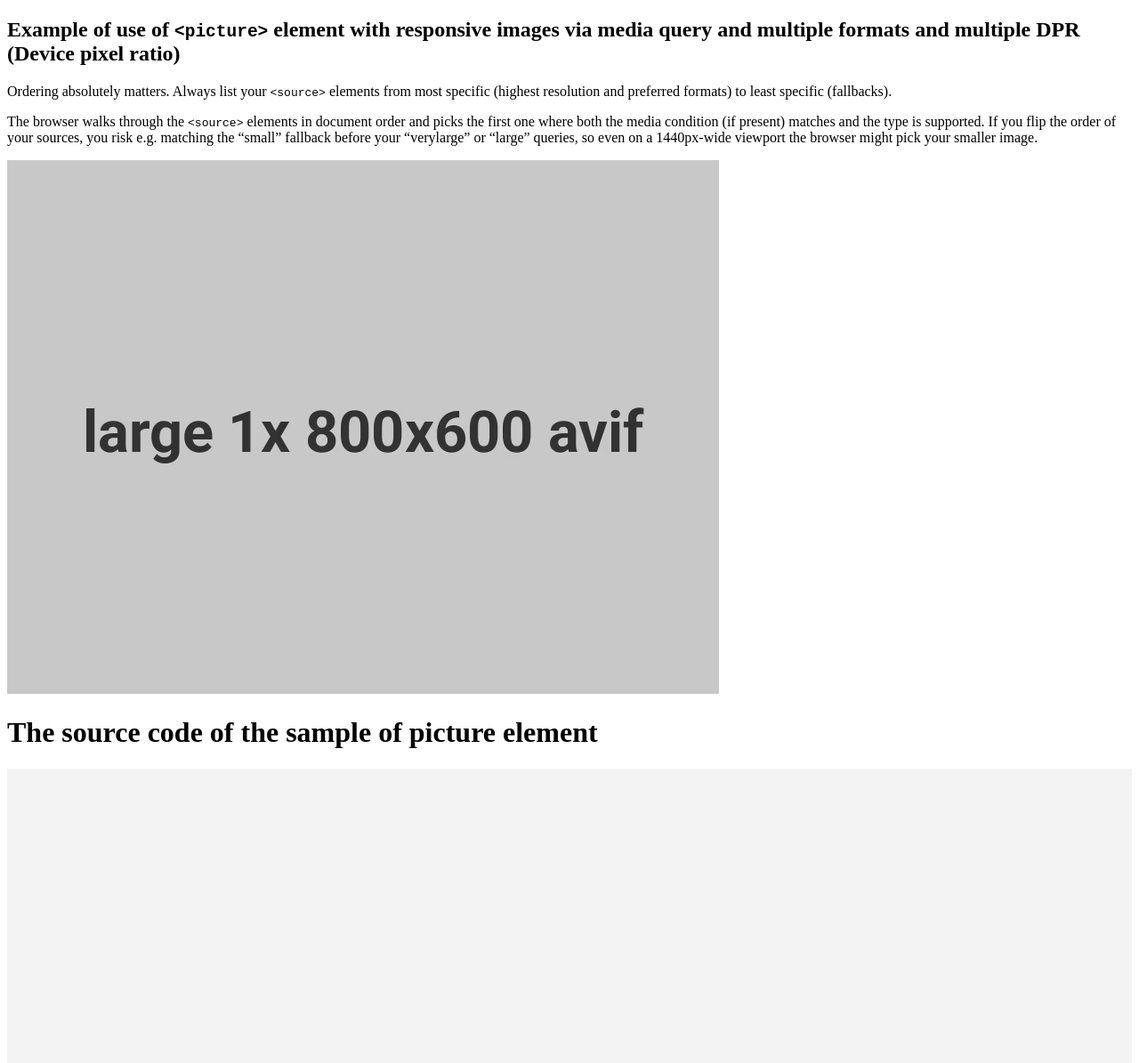
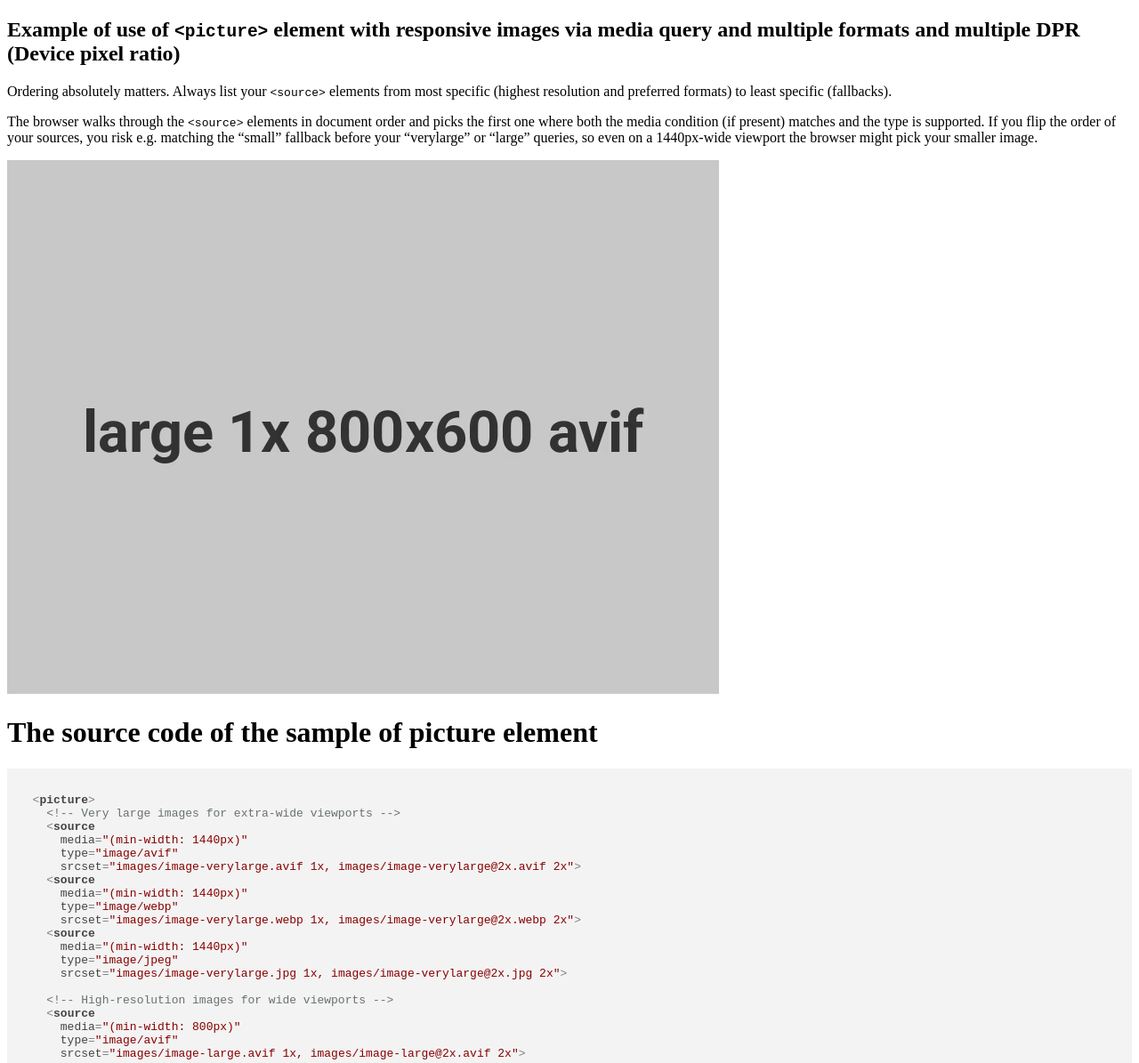
Before and after one commit to luzfcb/html5_picture_element_sample, a plain HTML site: page index.html in a window 1280 px wide. Shown: the top 1195 px of the page at 89% size. Drawn offline with nearby package versions, Linux system fonts and the light colour scheme.

Commit message:
Update index.html

```diff
--- a/index.html
+++ b/index.html
@@ -86,67 +86,67 @@
 
   <h1>The source code of the sample of picture element</h1>
   <pre><code class="language-html">
-  <picture>
-    <!-- Very large images for extra-wide viewports -->
-    <source
-      media="(min-width: 1440px)"
-      type="image/avif"
-      srcset="images/image-verylarge.avif 1x, images/image-verylarge@2x.avif 2x">
-    <source
-      media="(min-width: 1440px)"
-      type="image/webp"
-      srcset="images/image-verylarge.webp 1x, images/image-verylarge@2x.webp 2x">
-    <source
-      media="(min-width: 1440px)"
-      type="image/jpeg"
-      srcset="images/image-verylarge.jpg 1x, images/image-verylarge@2x.jpg 2x">
+  &#x3C;picture&#x3E;
+    &#x3C;!-- Very large images for extra-wide viewports --&#x3E;
+    &#x3C;source
+      media=&#x22;(min-width: 1440px)&#x22;
+      type=&#x22;image/avif&#x22;
+      srcset=&#x22;images/image-verylarge.avif 1x, images/image-verylarge@2x.avif 2x&#x22;&#x3E;
+    &#x3C;source
+      media=&#x22;(min-width: 1440px)&#x22;
+      type=&#x22;image/webp&#x22;
+      srcset=&#x22;images/image-verylarge.webp 1x, images/image-verylarge@2x.webp 2x&#x22;&#x3E;
+    &#x3C;source
+      media=&#x22;(min-width: 1440px)&#x22;
+      type=&#x22;image/jpeg&#x22;
+      srcset=&#x22;images/image-verylarge.jpg 1x, images/image-verylarge@2x.jpg 2x&#x22;&#x3E;
 
-    <!-- High-resolution images for wide viewports -->
-    <source
-      media="(min-width: 800px)"
-      type="image/avif"
-      srcset="images/image-large.avif 1x, images/image-large@2x.avif 2x">
-    <source
-      media="(min-width: 800px)"
-      type="image/webp"
-      srcset="images/image-large.webp 1x, images/image-large@2x.webp 2x">
-    <source
-      media="(min-width: 800px)"
-      type="image/jpeg"
-      srcset="images/image-large.jpg 1x, images/image-large@2x.jpg 2x">
+    &#x3C;!-- High-resolution images for wide viewports --&#x3E;
+    &#x3C;source
+      media=&#x22;(min-width: 800px)&#x22;
+      type=&#x22;image/avif&#x22;
+      srcset=&#x22;images/image-large.avif 1x, images/image-large@2x.avif 2x&#x22;&#x3E;
+    &#x3C;source
+      media=&#x22;(min-width: 800px)&#x22;
+      type=&#x22;image/webp&#x22;
+      srcset=&#x22;images/image-large.webp 1x, images/image-large@2x.webp 2x&#x22;&#x3E;
+    &#x3C;source
+      media=&#x22;(min-width: 800px)&#x22;
+      type=&#x22;image/jpeg&#x22;
+      srcset=&#x22;images/image-large.jpg 1x, images/image-large@2x.jpg 2x&#x22;&#x3E;
 
-    <!-- Medium-resolution images for mid-sized viewports -->
-    <source
-      media="(min-width: 400px) and (max-width: 799px)"
-      type="image/avif"
-      srcset="images/image-medium.avif 1x, images/image-medium@2x.avif 2x">
-    <source
-      media="(min-width: 400px) and (max-width: 799px)"
-      type="image/webp"
-      srcset="images/image-medium.webp 1x, images/image-medium@2x.webp 2x">
-    <source
-      media="(min-width: 400px) and (max-width: 799px)"
-      type="image/jpeg"
-      srcset="images/image-medium.jpg 1x, images/image-medium@2x.jpg 2x">
+    &#x3C;!-- Medium-resolution images for mid-sized viewports --&#x3E;
+    &#x3C;source
+      media=&#x22;(min-width: 400px) and (max-width: 799px)&#x22;
+      type=&#x22;image/avif&#x22;
+      srcset=&#x22;images/image-medium.avif 1x, images/image-medium@2x.avif 2x&#x22;&#x3E;
+    &#x3C;source
+      media=&#x22;(min-width: 400px) and (max-width: 799px)&#x22;
+      type=&#x22;image/webp&#x22;
+      srcset=&#x22;images/image-medium.webp 1x, images/image-medium@2x.webp 2x&#x22;&#x3E;
+    &#x3C;source
+      media=&#x22;(min-width: 400px) and (max-width: 799px)&#x22;
+      type=&#x22;image/jpeg&#x22;
+      srcset=&#x22;images/image-medium.jpg 1x, images/image-medium@2x.jpg 2x&#x22;&#x3E;
 
-    <!-- Low-resolution images as default fallback -->
-    <source
-      type="image/avif"
-      srcset="images/image-small.avif 1x, images/image-small@2x.avif 2x">
-    <source
-      type="image/webp"
-      srcset="images/image-small.webp 1x, images/image-small@2x.webp 2x">
-    <source
-      type="image/jpeg"
-      srcset="images/image-small.jpg 1x, images/image-small@2x.jpg 2x">
+    &#x3C;!-- Low-resolution images as default fallback --&#x3E;
+    &#x3C;source
+      type=&#x22;image/avif&#x22;
+      srcset=&#x22;images/image-small.avif 1x, images/image-small@2x.avif 2x&#x22;&#x3E;
+    &#x3C;source
+      type=&#x22;image/webp&#x22;
+      srcset=&#x22;images/image-small.webp 1x, images/image-small@2x.webp 2x&#x22;&#x3E;
+    &#x3C;source
+      type=&#x22;image/jpeg&#x22;
+      srcset=&#x22;images/image-small.jpg 1x, images/image-small@2x.jpg 2x&#x22;&#x3E;
 
-    <!-- fallback image -->
-    <img
-      src="images/image-small.jpg"
-      srcset="images/image-small.jpg 1x, images/image-small@2x.jpg 2x"
-      sizes="(max-width: 400px) 100vw, (max-width: 800px) 50vw, (max-width: 1440px) 33vw, 1440px"
-      alt="Example of use of picture element with responsive images via media query and multiple formats and multiple Device pixel ratio (DPR)">
-  </picture>
+    &#x3C;!-- fallback image --&#x3E;
+    &#x3C;img
+      src=&#x22;images/image-small.jpg&#x22;
+      srcset=&#x22;images/image-small.jpg 1x, images/image-small@2x.jpg 2x&#x22;
+      sizes=&#x22;(max-width: 400px) 100vw, (max-width: 800px) 50vw, (max-width: 1440px) 33vw, 1440px&#x22;
+      alt=&#x22;Example of use of picture element with responsive images via media query and multiple formats and multiple Device pixel ratio (DPR)&#x22;&#x3E;
+  &#x3C;/picture&#x3E;
 
   </code>
   </pre>
```
